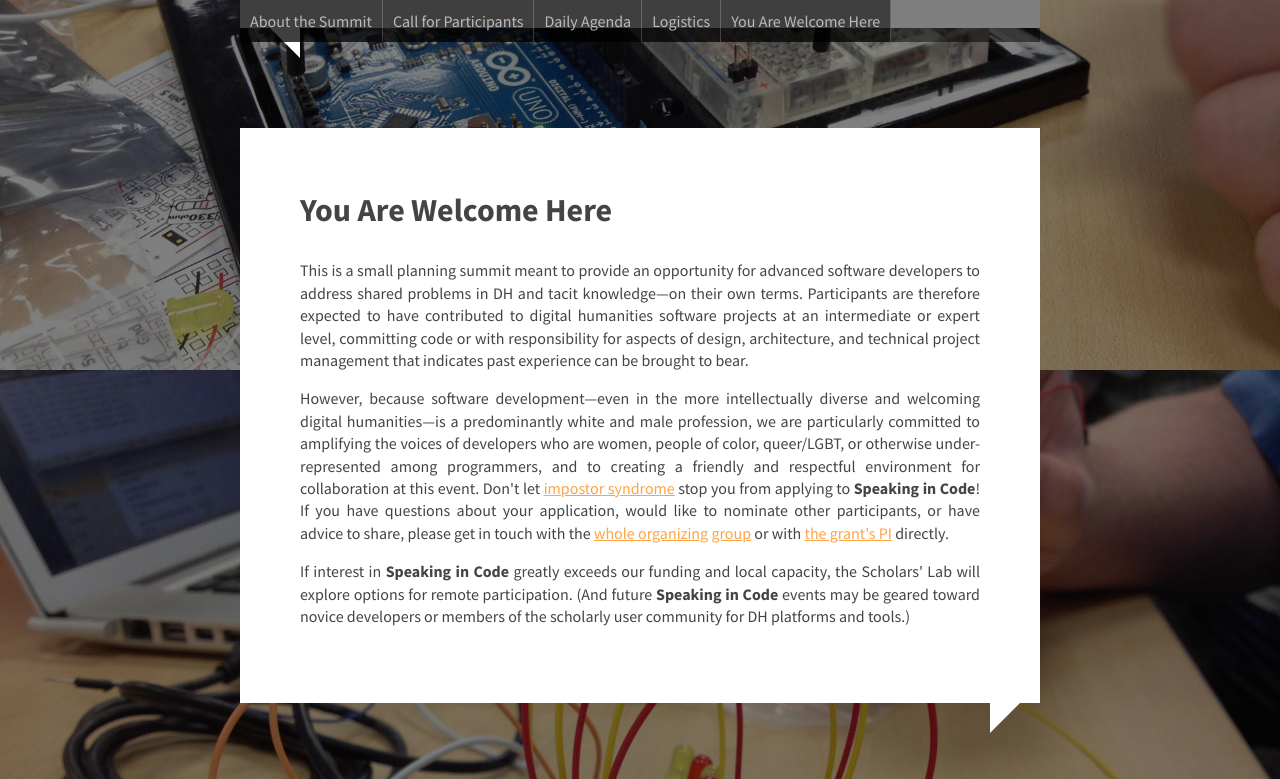
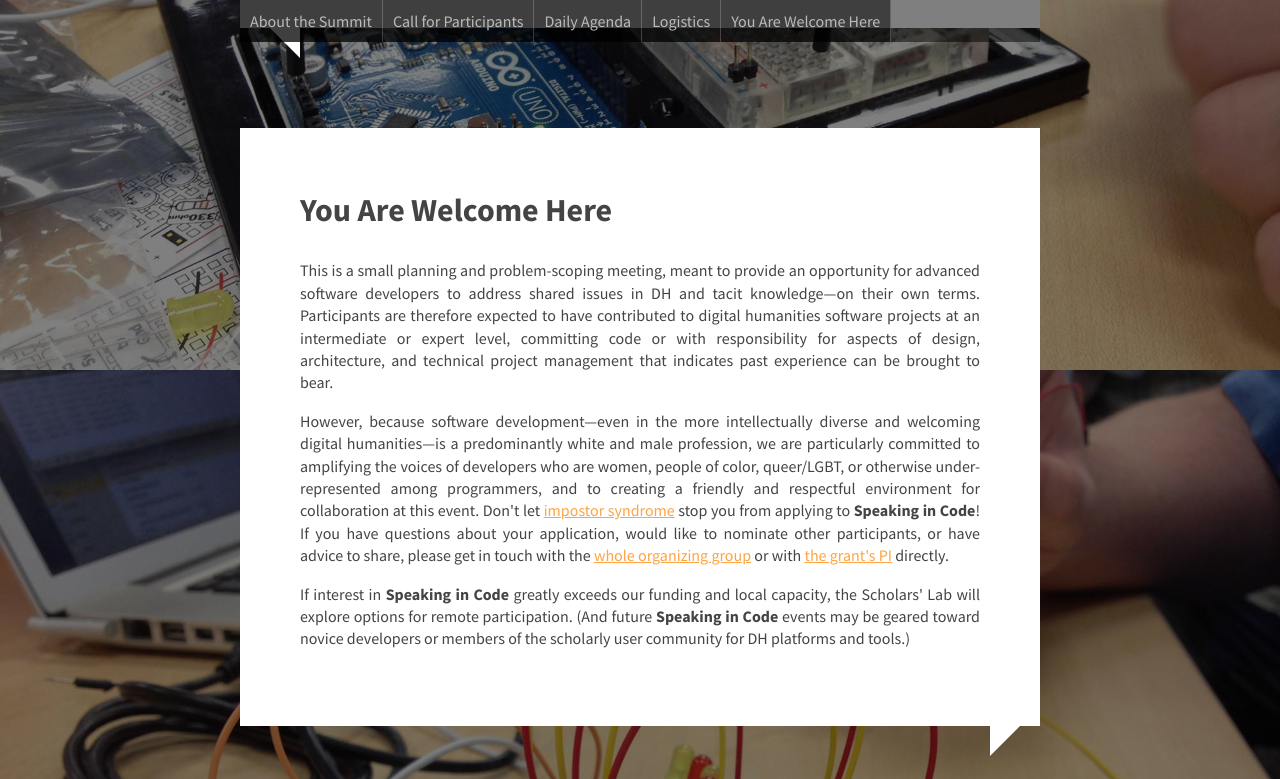
Before and after one commit to scholarslab/speakingincode, a Jekyll site: the page built from index.html, in a window 1280 px wide and 900 px high, scrolled down 6350 px, cut to the strip 0-779 px from the top of the window. Built offline with Jekyll 4.4.1, drawn with Linux system fonts in a browser that asks for light colours; nearby versions of some CDN libraries; Markdown is read by kramdown in place of the engine named in the settings.

Commit message:
last prose tinkering

```diff
--- a/index.html
+++ b/index.html
@@ -225,7 +225,7 @@ layout: default
 </section>
 <section id="inclusivity">
     <h1>You Are Welcome Here</h1>
-    <p>This is a small planning summit meant to provide an opportunity for advanced software developers to address shared problems in DH and tacit knowledge&mdash;on their own terms. Participants are therefore expected to have contributed to digital humanities software projects at an intermediate or expert level, committing code or with responsibility for aspects of design, architecture, and technical project management that indicates past experience can be brought to bear.</p>
+    <p>This is a small planning and problem-scoping meeting, meant to provide an opportunity for advanced software developers to address shared issues in DH and tacit knowledge&mdash;on their own terms. Participants are therefore expected to have contributed to digital humanities software projects at an intermediate or expert level, committing code or with responsibility for aspects of design, architecture, and technical project management that indicates past experience can be brought to bear.</p>
 	<p>However, because software development&mdash;even in the more intellectually diverse and welcoming digital humanities&mdash;is a predominantly white and male profession, we are particularly committed to amplifying the voices of developers who are women, people of color, queer/LGBT, or otherwise under-represented among programmers, and to creating a friendly and respectful environment for collaboration at this event. Don't let <a href="http://geekfeminism.wikia.com/wiki/Impostor_syndrome">impostor syndrome</a> stop you from applying to <strong>Speaking in Code</strong>! If you have questions about your application, would like to nominate other participants, or have advice to share, please get in touch with the <a href="mailto:scholarslab@virginia.edu">whole organizing group</a> or with <a href="mailto:nowviskie@gmail.com">the grant's PI</a> directly.</p>
 	<p>If interest in <strong>Speaking in Code</strong> greatly exceeds our funding and local capacity, the Scholars' Lab will explore options for remote participation. (And future <strong>Speaking in Code</strong> events may be geared toward novice developers or members of the scholarly user community for DH platforms and tools.)
 </section>
```
